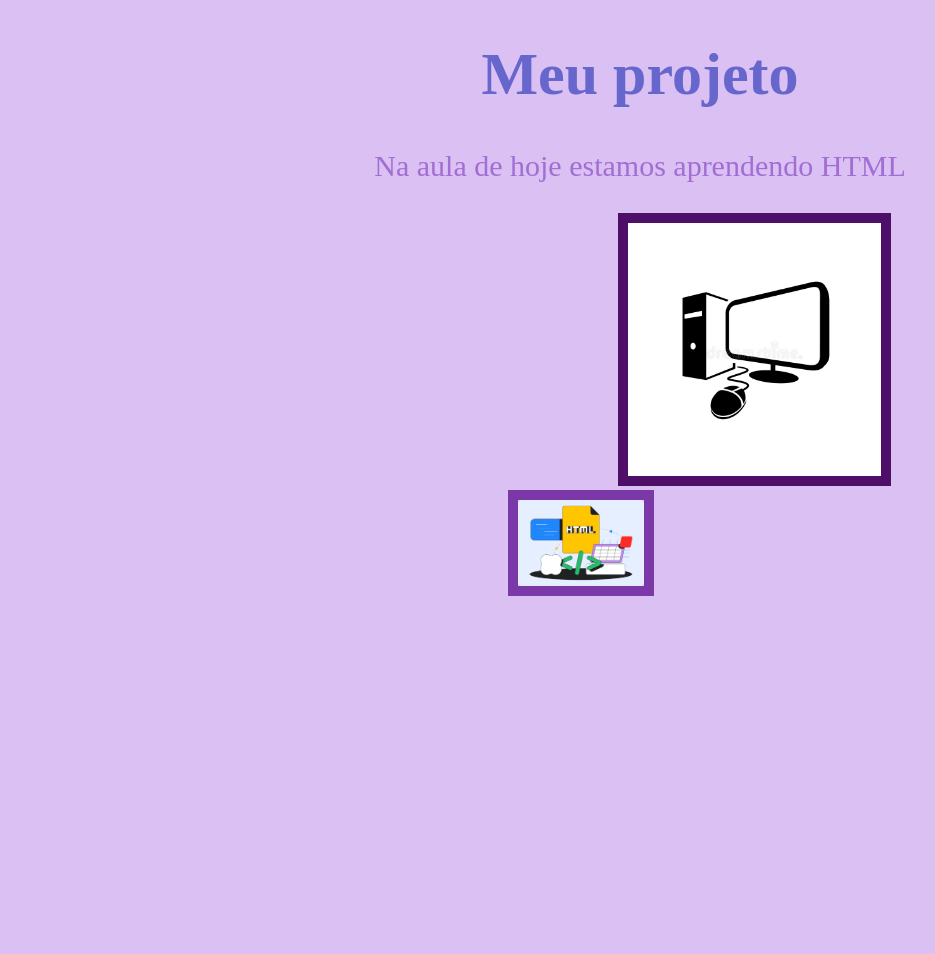
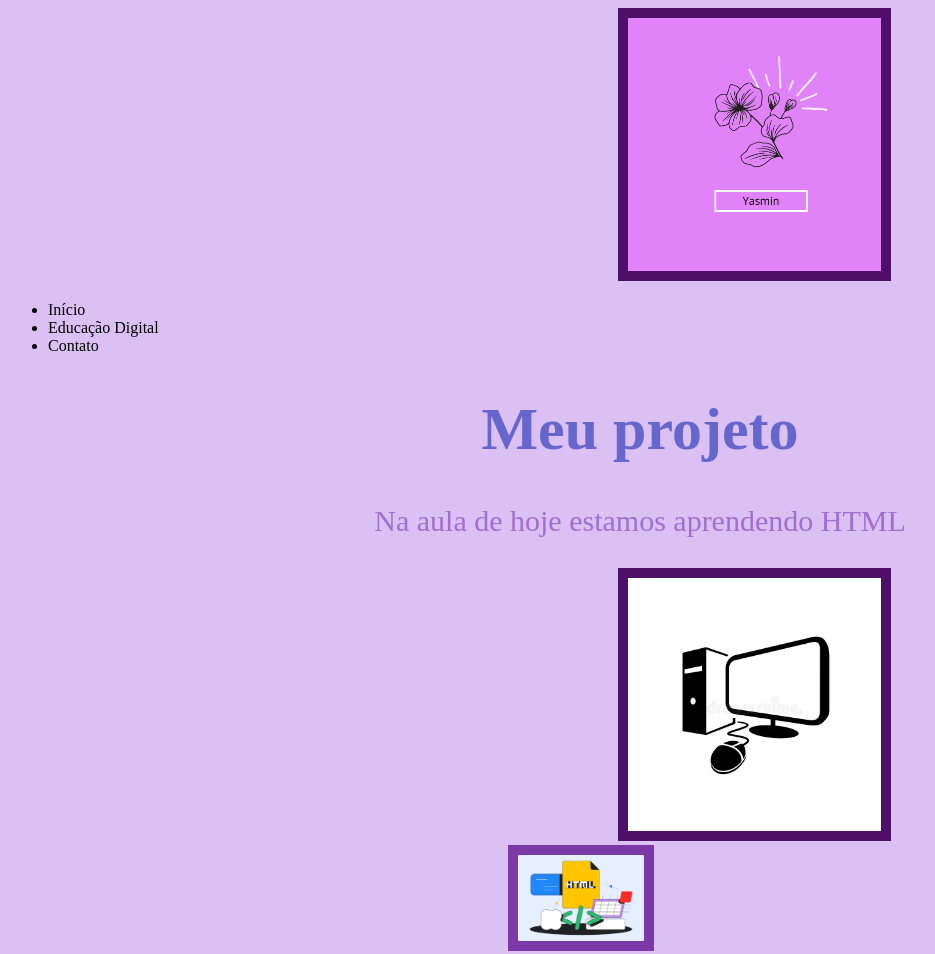
Before and after one commit to yasmindondonirocha-hub/primeiro.projeto, a plain HTML site: page index.html in a window 1280 px wide. Shown: the whole page, without its empty margins (0-935 px from the left). Before the commit the page ends 800 px from the top, so only its background shows below. Drawn offline with Linux system fonts and the light colour scheme.

Commit message:
aula 01/06

```diff
--- a/index.html
+++ b/index.html
@@ -1,12 +1,22 @@
 <!DOCTYPE html>
 <html lang="pt-br">
+
 <head>
     <meta charset="UTF-8">
     <meta name="viewport" content="width=device-width, initial-scale=1.0">
     <title>Yasmin</title>
     <link rel="stylesheet" href="style.css">
 </head>
+
 <body>
+    <header>
+        <img src="logotipo.png" alt="logotipo educação digital">
+        <ul>
+            <li>Início</li>
+            <li>Educação Digital</li>
+            <li>Contato</li>
+        </ul>
+    </header>
     <h1>Meu projeto</h1>
     <p>Na aula de hoje estamos aprendendo HTML</p>
     <img src="computador.webp" alt="Ilustração em estilo ícone, com traços simples em preto e branco, mostrando um computador de mesa.
@@ -15,7 +25,6 @@
 À direita: Um monitor de tela plana com bordas pretas grossas e arredondadas, apoiado em uma base preta.
 À frente: Um mouse preto com um fio ondulado que se conecta em direção ao computador.
 O fundo é totalmente branco e o estilo do desenho é minimalista e limpo.">
-  <img class= 'imghtml' src="hero-html.png" alt="ilustração da tag html"
+    <img class='imghtml' src="hero-html.png" alt="ilustração da tag html" </body>
 
-</body>
 </html>
```
Also changed, not shown: logotipo.png (added).
